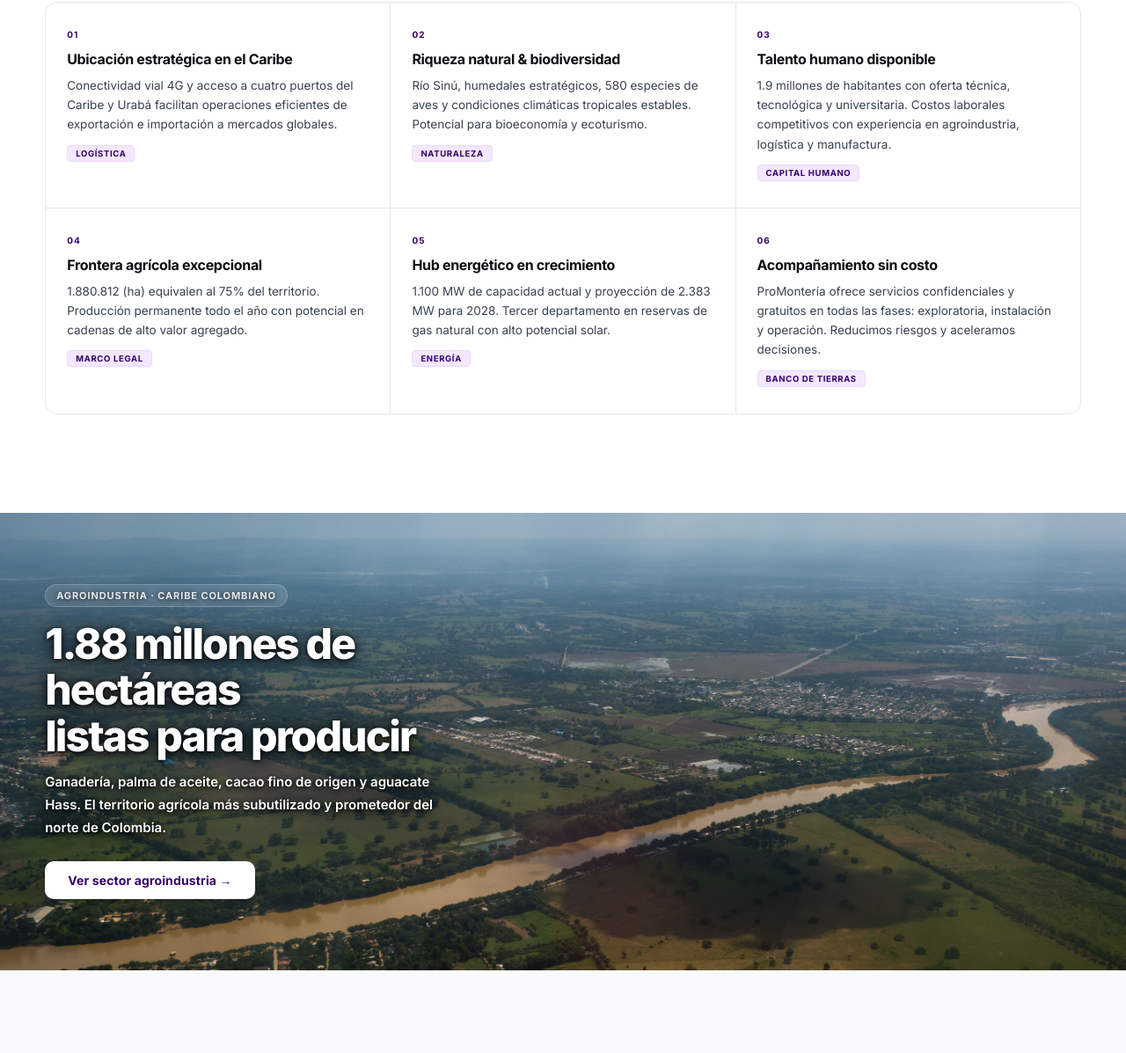
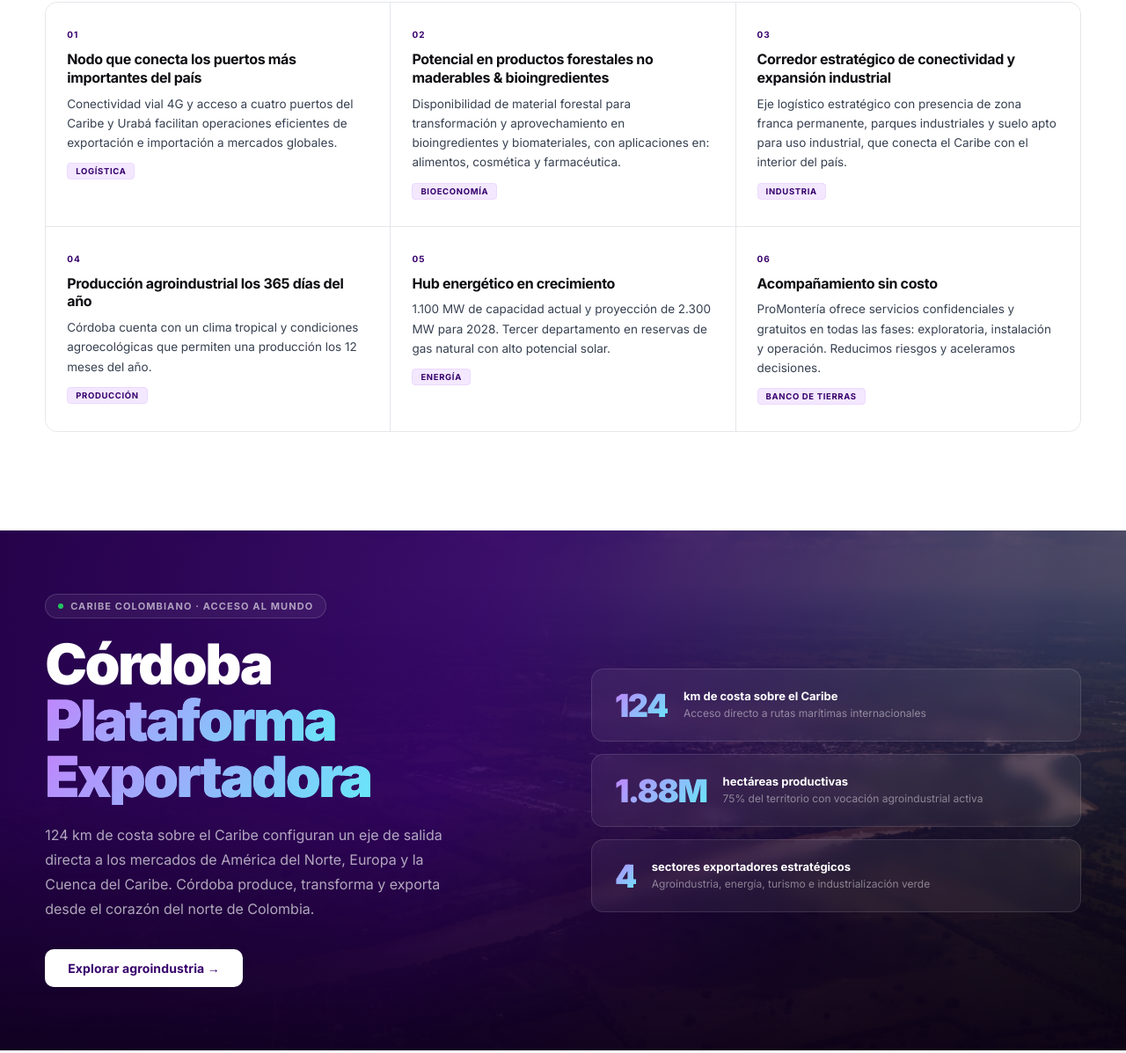
Before and after one commit to promonteriatec-ctrl/promonteria-web, a plain HTML site: page index.html in a window 1280 px wide. Shown: the part 1961-3158 px from the top of the page at 88% size. Drawn offline with Linux system fonts and the light colour scheme.

Commit message:
Cordoba plataforma exp

```diff
--- a/index.html
+++ b/index.html
@@ -430,6 +430,12 @@ h1.hero-h1 .word-lift:last-child {
   background-clip: unset;
   color: #fff;
 }
+#foto-1 h2 span .word-lift {
+  background: linear-gradient(135deg,#C084FC 0%,#67E8F9 100%);
+  -webkit-background-clip: text;
+  -webkit-text-fill-color: transparent;
+  background-clip: text;
+}
 </style>
 </head>
 <body>
@@ -626,32 +632,32 @@ h1.hero-h1 .word-lift:last-child {
     <div class="why-grid reveal">
       <div class="why-card">
         <div class="why-n">01</div>
-        <h3>Ubicación estratégica en el Caribe</h3>
+        <h3>Nodo que conecta los puertos más importantes del país</h3>
         <p>Conectividad vial 4G y acceso a cuatro puertos del Caribe y Urabá facilitan operaciones eficientes de exportación e importación a mercados globales.</p>
         <span class="why-tag">Logística</span>
       </div>
       <div class="why-card">
         <div class="why-n">02</div>
-        <h3>Riqueza natural &amp; biodiversidad</h3>
-        <p>Río Sinú, humedales estratégicos, 580 especies de aves y condiciones climáticas tropicales estables. Potencial para bioeconomía y ecoturismo.</p>
-        <span class="why-tag">Naturaleza</span>
+        <h3>Potencial en productos forestales no maderables &amp; bioingredientes</h3>
+        <p>Disponibilidad de material forestal para transformación y aprovechamiento en bioingredientes y biomateriales, con aplicaciones en: alimentos, cosmética y farmacéutica.</p>
+        <span class="why-tag">Bioeconomía</span>
       </div>
       <div class="why-card">
         <div class="why-n">03</div>
-        <h3>Talento humano disponible</h3>
-        <p>1.9 millones de habitantes con oferta técnica, tecnológica y universitaria. Costos laborales competitivos con experiencia en agroindustria, logística y manufactura.</p>
-        <span class="why-tag">Capital humano</span>
+        <h3>Corredor estratégico de conectividad y expansión industrial</h3>
+        <p>Eje logístico estratégico con presencia de zona franca permanente, parques industriales y suelo apto para uso industrial, que conecta el Caribe con el interior del país.</p>
+        <span class="why-tag">Industria</span>
       </div>
       <div class="why-card">
         <div class="why-n">04</div>
-        <h3>Frontera agrícola excepcional</h3>
-        <p>1.880.812 (ha) equivalen al 75% del territorio. Producción permanente todo el año con potencial en cadenas de alto valor agregado.</p>
-        <span class="why-tag">Marco legal</span>
+        <h3>Producción agroindustrial los 365 días del año</h3>
+        <p>Córdoba cuenta con un clima tropical y condiciones agroecológicas que permiten una producción los 12 meses del año.</p>
+        <span class="why-tag">Producción</span>
       </div>
       <div class="why-card">
         <div class="why-n">05</div>
         <h3>Hub energético en crecimiento</h3>
-        <p>1.100 MW de capacidad actual y proyección de 2.383 MW para 2028. Tercer departamento en reservas de gas natural con alto potencial solar.</p>
+        <p>1.100 MW de capacidad actual y proyección de 2.300 MW para 2028. Tercer departamento en reservas de gas natural con alto potencial solar.</p>
         <span class="why-tag">Energía</span>
       </div>
       <div class="why-card">
@@ -664,18 +670,57 @@ h1.hero-h1 .word-lift:last-child {
   </div>
 </section>
 
-<!-- ════════════════════════════════════════════
-     FOTO 1 — CÓRDOBA CAMPO / GANADERÍA
-     INSTRUCCIÓN: Cambia el fondo de .foto-cordoba
-     por url('tu-foto-campo.jpg') center/cover
-════════════════════════════════════════════ -->
-<div class="photo-block" id="foto-1">
-  <img src="fotos/agroindustria.jpg" alt="Agroindustria Córdoba" style="position:absolute;inset:0;width:100%;height:100%;object-fit:cover;display:block">
-  <div class="pb-text reveal">
-    <span class="badge dark" style="margin-bottom:16px;text-shadow:0 1px 6px rgba(0,0,0,.8)">Agroindustria · Caribe colombiano</span>
-    <h2 style="text-shadow:0 2px 16px rgba(0,0,0,.95),0 1px 4px rgba(0,0,0,.9);color:#fff">1.88 millones de hectáreas<br><span style="color:#fff">listas para producir</span></h2>
-    <p style="text-shadow:0 2px 12px rgba(0,0,0,.95),0 1px 4px rgba(0,0,0,.9);color:#fff;font-weight:600">Ganadería, palma de aceite, cacao fino de origen y aguacate Hass. El territorio agrícola más subutilizado y prometedor del norte de Colombia.</p>
-    <button class="btn btn-white" onclick="openDrawer(event)">Ver sector agroindustria →</button>
+<!-- CÓRDOBA PLATAFORMA EXPORTADORA -->
+<div id="foto-1" style="position:relative;width:100%;min-height:580px;overflow:hidden;display:flex;align-items:center;background:#0a0015">
+  <img src="fotos/agroindustria.jpg" alt="Córdoba Plataforma Exportadora" style="position:absolute;inset:0;width:100%;height:100%;object-fit:cover;display:block;opacity:.45">
+  <div style="position:absolute;inset:0;background:linear-gradient(105deg,rgba(37,0,74,.97) 0%,rgba(55,0,108,.82) 40%,rgba(55,0,108,.2) 75%,transparent 100%)"></div>
+  <div style="position:absolute;inset:0;background:linear-gradient(to top,rgba(10,0,21,.8) 0%,transparent 50%)"></div>
+
+  <div class="wrap" style="position:relative;z-index:2;padding-top:72px;padding-bottom:72px;width:100%">
+    <div style="display:grid;grid-template-columns:1fr 1fr;gap:64px;align-items:center">
+
+      <!-- IZQUIERDA: TEXTO PRINCIPAL -->
+      <div class="reveal">
+        <div style="display:inline-flex;align-items:center;gap:8px;font-size:11px;font-weight:700;letter-spacing:.1em;text-transform:uppercase;color:rgba(255,255,255,.6);margin-bottom:20px;border:1px solid rgba(255,255,255,.15);padding:6px 14px;border-radius:20px;background:rgba(255,255,255,.06)">
+          <span style="width:6px;height:6px;border-radius:50%;background:#22C55E;display:inline-block"></span>
+          Caribe Colombiano · Acceso al Mundo
+        </div>
+        <h2 style="font-size:clamp(38px,5vw,64px);font-weight:900;letter-spacing:-.04em;line-height:1.0;color:#fff;margin-bottom:20px">
+          Córdoba<br>
+          <span style="background:linear-gradient(135deg,#C084FC 0%,#67E8F9 100%);-webkit-background-clip:text;-webkit-text-fill-color:transparent;background-clip:text;display:inline-block">Plataforma<br>Exportadora</span>
+        </h2>
+        <p style="font-size:16px;color:rgba(255,255,255,.65);line-height:1.75;max-width:480px;margin-bottom:32px">
+          124 km de costa sobre el Caribe configuran un eje de salida directa a los mercados de América del Norte, Europa y la Cuenca del Caribe. Córdoba produce, transforma y exporta desde el corazón del norte de Colombia.
+        </p>
+        <a href="agroindustria.html" class="btn btn-white" style="font-size:14px">Explorar agroindustria →</a>
+      </div>
+
+      <!-- DERECHA: MÉTRICAS -->
+      <div class="reveal d1" style="display:flex;flex-direction:column;gap:14px">
+        <div style="background:rgba(255,255,255,.06);border:1px solid rgba(255,255,255,.12);border-radius:14px;padding:22px 26px;display:flex;align-items:center;gap:18px;transition:border-color .2s;backdrop-filter:blur(8px)" onmouseenter="this.style.borderColor='rgba(192,132,252,.5)'" onmouseleave="this.style.borderColor='rgba(255,255,255,.12)'">
+          <div style="font-size:36px;font-weight:900;letter-spacing:-.04em;background:linear-gradient(135deg,#C084FC,#67E8F9);-webkit-background-clip:text;-webkit-text-fill-color:transparent;background-clip:text;line-height:1;flex-shrink:0">124</div>
+          <div>
+            <div style="font-size:13px;font-weight:700;color:#fff;margin-bottom:3px">km de costa sobre el Caribe</div>
+            <div style="font-size:12px;color:rgba(255,255,255,.45);line-height:1.5">Acceso directo a rutas marítimas internacionales</div>
+          </div>
+        </div>
+        <div style="background:rgba(255,255,255,.06);border:1px solid rgba(255,255,255,.12);border-radius:14px;padding:22px 26px;display:flex;align-items:center;gap:18px;transition:border-color .2s;backdrop-filter:blur(8px)" onmouseenter="this.style.borderColor='rgba(192,132,252,.5)'" onmouseleave="this.style.borderColor='rgba(255,255,255,.12)'">
+          <div style="font-size:36px;font-weight:900;letter-spacing:-.04em;background:linear-gradient(135deg,#C084FC,#67E8F9);-webkit-background-clip:text;-webkit-text-fill-color:transparent;background-clip:text;line-height:1;flex-shrink:0">1.88M</div>
+          <div>
+            <div style="font-size:13px;font-weight:700;color:#fff;margin-bottom:3px">hectáreas productivas</div>
+            <div style="font-size:12px;color:rgba(255,255,255,.45);line-height:1.5">75% del territorio con vocación agroindustrial activa</div>
+          </div>
+        </div>
+        <div style="background:rgba(255,255,255,.06);border:1px solid rgba(255,255,255,.12);border-radius:14px;padding:22px 26px;display:flex;align-items:center;gap:18px;transition:border-color .2s;backdrop-filter:blur(8px)" onmouseenter="this.style.borderColor='rgba(192,132,252,.5)'" onmouseleave="this.style.borderColor='rgba(255,255,255,.12)'">
+          <div style="font-size:36px;font-weight:900;letter-spacing:-.04em;background:linear-gradient(135deg,#C084FC,#67E8F9);-webkit-background-clip:text;-webkit-text-fill-color:transparent;background-clip:text;line-height:1;flex-shrink:0">4</div>
+          <div>
+            <div style="font-size:13px;font-weight:700;color:#fff;margin-bottom:3px">sectores exportadores estratégicos</div>
+            <div style="font-size:12px;color:rgba(255,255,255,.45);line-height:1.5">Agroindustria, energía, turismo e industrialización verde</div>
+          </div>
+        </div>
+      </div>
+
+    </div>
   </div>
 </div>
 
```
